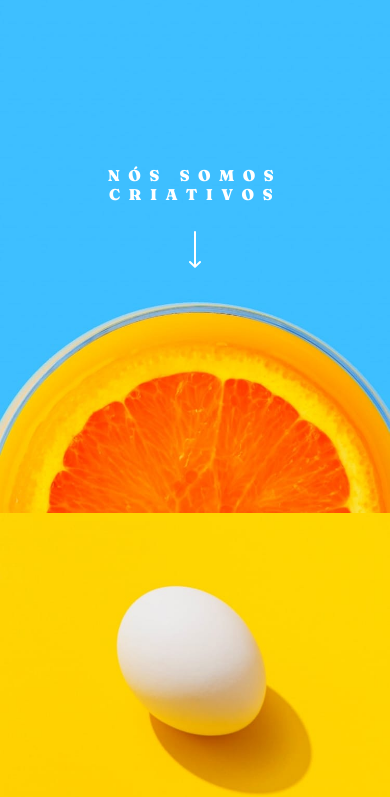
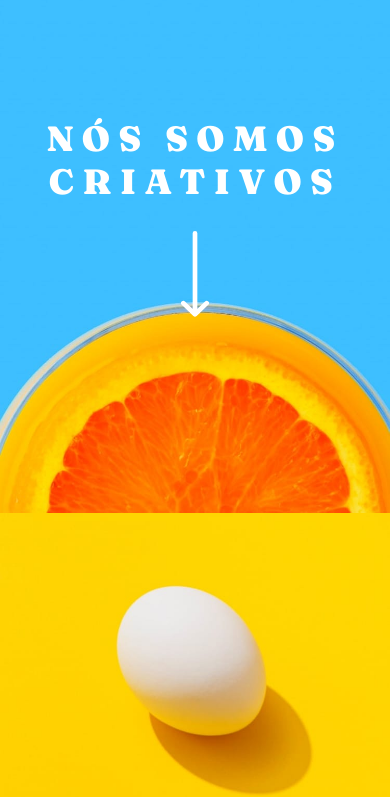
Before and after one commit to Valtece/landing-page-agencia-sunnyside, a plain HTML site: page index.html in a window 390 px wide. Shown: the part 47-844 px from the top of the page. Drawn offline with Linux system fonts and the light colour scheme.

Commit message:
Atualização

```diff
--- a/style.css
+++ b/style.css
@@ -354,6 +354,14 @@ footer {
   display: block;
   }
 
+  h1 {
+    font-size: 9vw;
+  }
+
+  .seta {
+    width: 7vw;
+  }
+
   .secao-one {
     flex-direction: column-reverse;
   }
```
